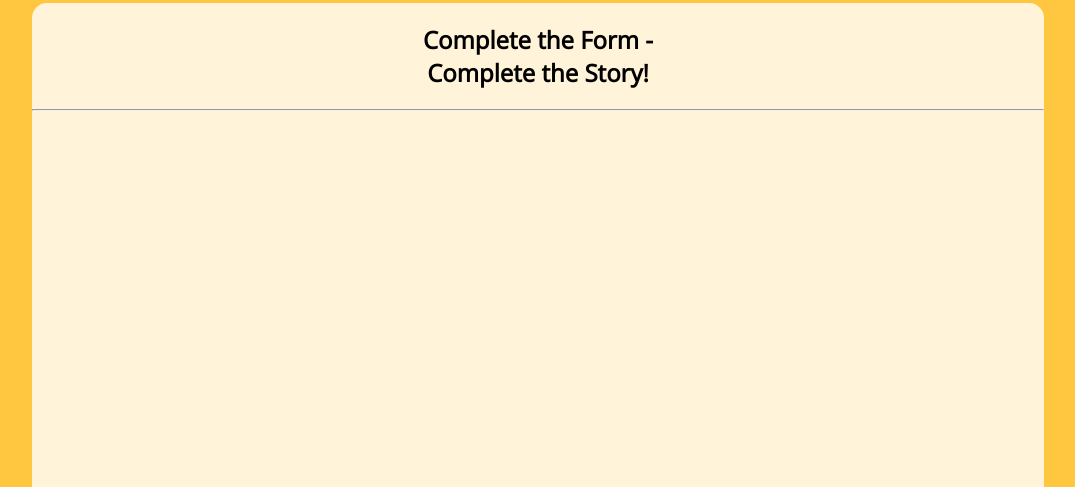
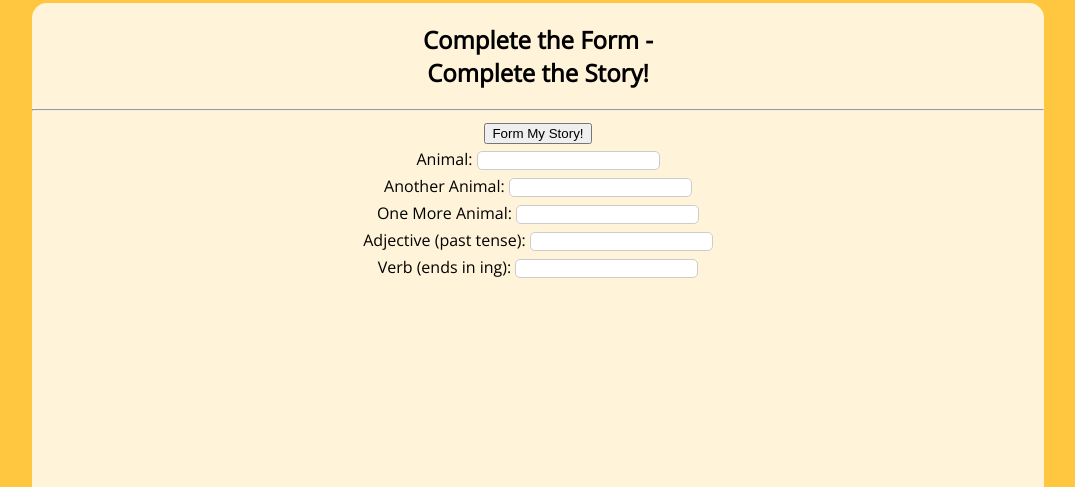
Before and after one commit to tsinat08/formStoryPractice, a plain HTML site: page index.html in a window 1280 px wide. Shown: the part 313-800 px from the top of the page, without its empty margins (102-1177 px from the left). Drawn offline with nearby package versions, Linux system fonts and the light colour scheme.

Commit message:
input done

```diff
--- a/index.html
+++ b/index.html
@@ -15,6 +15,24 @@
     <h1>Complete the Form -<br> Complete the Story!</h1>
     <hr>
     <!--Add your form below:-->
+    <form action="story.html" method="GET">
+        <input type="submit" value="Form My Story!"><br>
+        <label for="animal-1">Animal:</label>
+        <input id="animal-1" type="text" name="animal-1" required>
+        <br>
+        <label for="animal-2">Another Animal:</label>
+        <input id="animal-2" type="text" required>
+        <br>
+        <label for="animal-3">One More Animal:</label>
+        <input id="animal-3" type="text" required>
+        <br>
+        <label for="adj-1">Adjective (past tense):</label>
+        <input id="adj-1" type="text" required>
+        <br>
+        <label for="verb-1">Verb (ends in ing):</label>
+        <input id="verb-1" type="text" required>
+        <br>
+    </form>
 
 </section>
 </body>
```
